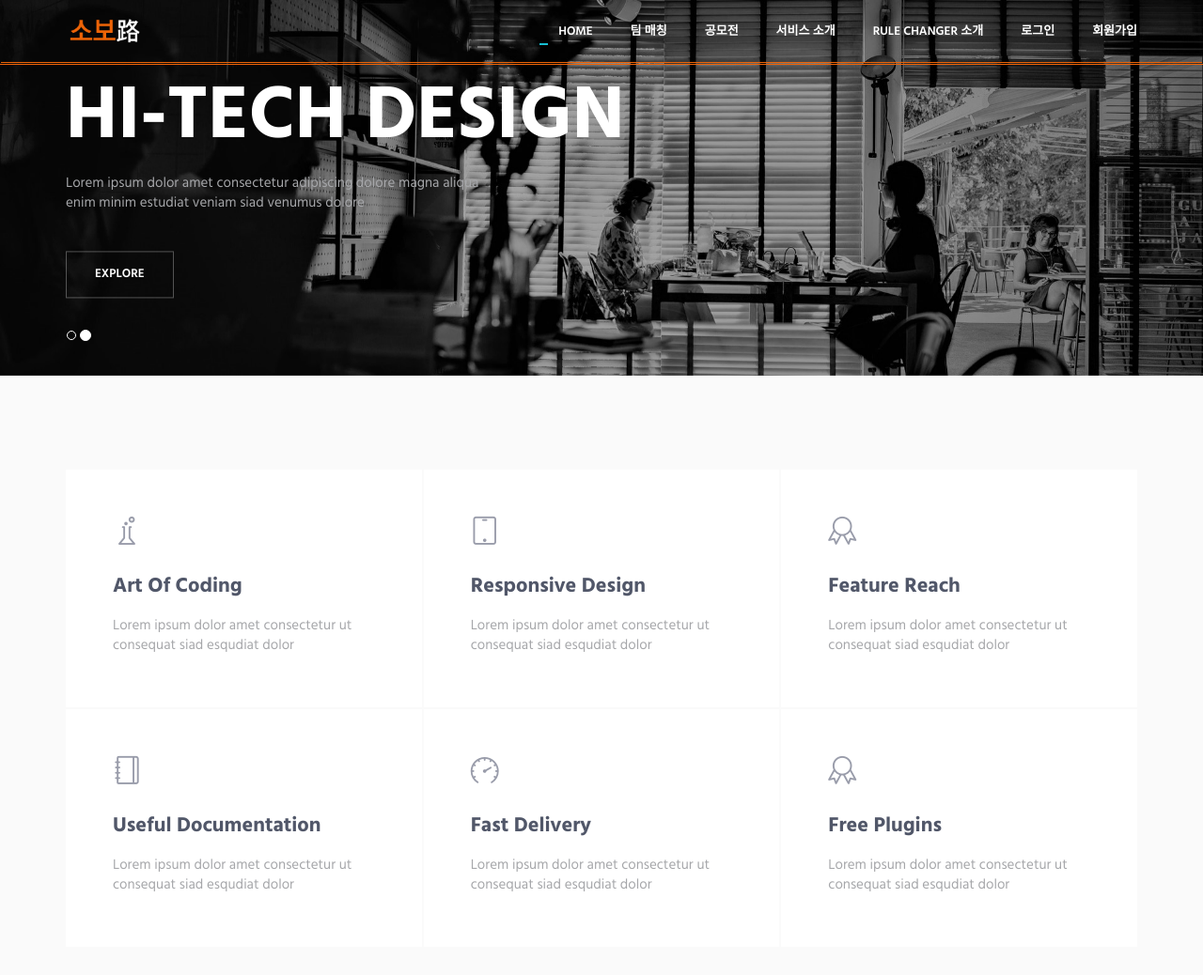
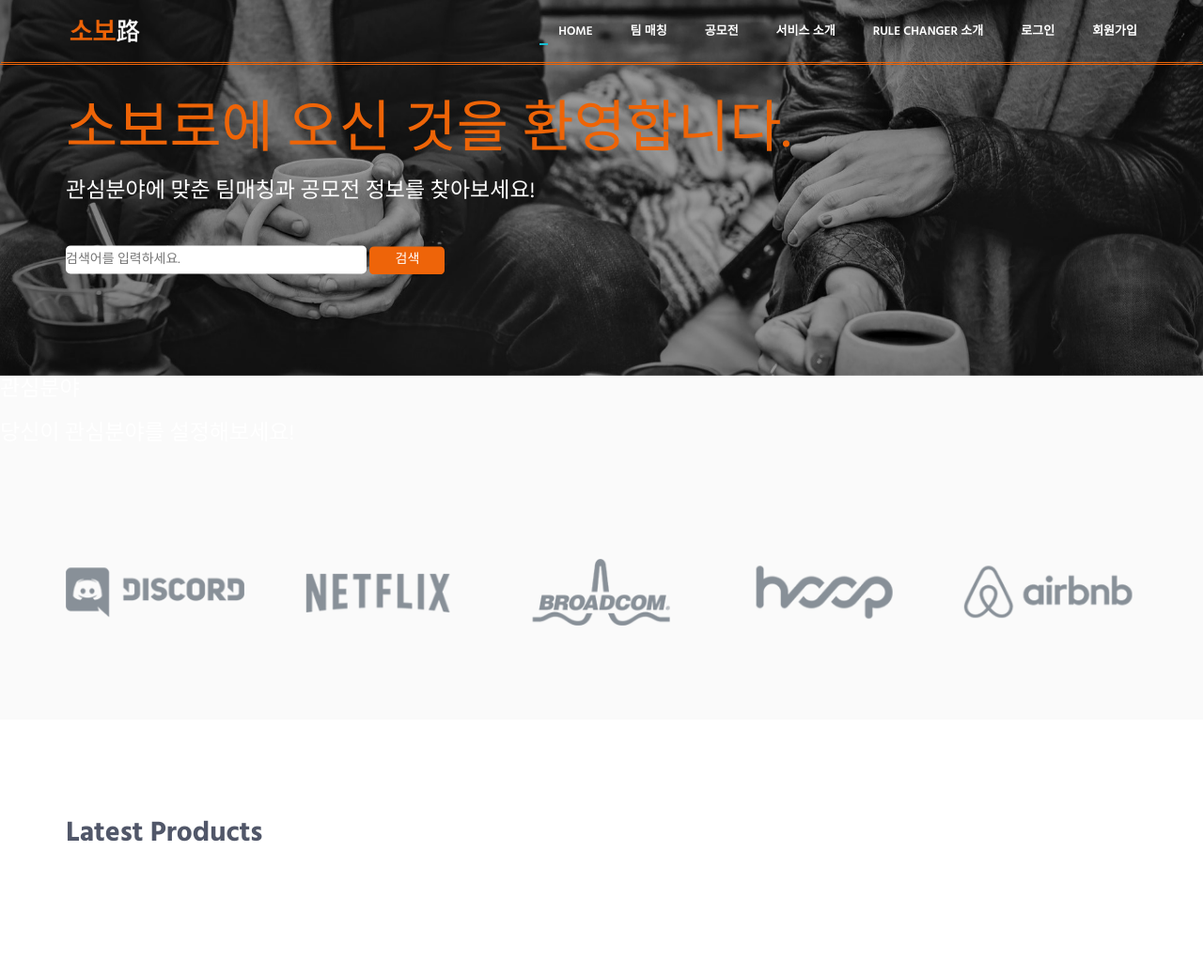
Before and after one commit to Boeing737ng/soboro_page, a plain HTML site: page index.html in a window 1280 px wide. Shown: the top 1038 px of the page at 94% size. Drawn offline with Linux system fonts and the light colour scheme.

Commit message:
input field added and page structure changed

```diff
--- a/css/layout.css
+++ b/css/layout.css
@@ -22,6 +22,26 @@
   	[The "base.scss" contains basic default element styles
   		(colors, typography, margins & padding).]
 ------------------------------------------------------------------*/
+.input-container {
+  width: 404px;
+  height: 30px;
+}
+.input-container input {
+  width: 320px;
+  height: 100%;
+  border: none;
+  padding: 0px;
+  border-radius: 5px;
+}
+.input-container button {
+  color: #fff;
+  background-color: #EE6409;
+  border: none;
+  width: 80px;
+  height: 100%;
+  padding: 0px;
+  border-radius: 5px;
+}
 html {
   overflow-x: hidden;
 }
@@ -35,10 +55,10 @@ body {
 }
 
 p {
-  font-size: 15px;
+  font-size: 23px;
   font-weight: 400;
   font-family: Hind, sans-serif;
-  color: #a6a7aa;
+  color: #fff;
   line-height: 1.4;
   margin-bottom: 15px;
 }
@@ -975,9 +995,9 @@ fieldset[disabled] .btn-theme {
 }
 
 .carousel-title {
-  font-size: 80px;
-  font-weight: 700;
-  color: #fff;
+  font-size: 60px;
+  font-weight: 400;
+  color: #EE6407;
   line-height: 1.1;
   text-transform: uppercase;
 }
--- a/index.html
+++ b/index.html
@@ -14,7 +14,7 @@
     <!-- BEGIN HEAD -->
     <head>
         <meta charset="utf-8"/>
-        <title>Metronic "Asentus" Frontend Freebie</title>
+        <title>SOBORO</title>
         <meta http-equiv="X-UA-Compatible" content="IE=edge">
         <meta content="width=device-width, initial-scale=1" name="viewport"/>
         <meta content="" name="description"/>
@@ -87,10 +87,10 @@
         <div id="carousel-example-generic" class="carousel slide" data-ride="carousel">
             <div class="container">
                 <!-- Indicators -->
-                <ol class="carousel-indicators">
+                <!-- <ol class="carousel-indicators">
                     <li data-target="#carousel-example-generic" data-slide-to="0" class="active"></li>
                     <li data-target="#carousel-example-generic" data-slide-to="1"></li>
-                </ol>
+                </ol> -->
             </div>
 
             <!-- Wrapper for slides -->
@@ -100,22 +100,13 @@
                     <div class="container">
                         <div class="carousel-centered">
                             <div class="margin-b-40">
-                                <h1 class="carousel-title">Hi-Tech Design</h1>
-                                <p>Lorem ipsum dolor amet consectetur adipiscing dolore magna aliqua <br/> enim minim estudiat veniam siad venumus dolore</p>
+                                <h1 class="carousel-title">소보로에 오신 것을 환영합니다.</h1>
+                                <p>관심분야에 맞춘 팀매칭과 공모전 정보를 찾아보세요!</p>
                             </div>
-                            <a href="#" class="btn-theme btn-theme-sm btn-white-brd text-uppercase">Explore</a>
-                        </div>
-                    </div>
-                </div>
-                <div class="item">
-                    <img class="img-responsive" src="img/1920x1080/02-1.jpeg" alt="Slider Image">
-                    <div class="container">
-                        <div class="carousel-centered">
-                            <div class="margin-b-40">
-                                <h2 class="carousel-title">Hi-Tech Design</h2>
-                                <p>Lorem ipsum dolor amet consectetur adipiscing dolore magna aliqua <br/> enim minim estudiat veniam siad venumus dolore</p>
+                            <div class="input-container">
+                                <input type="text" placeholder="검색어를 입력하세요.">
+                                <button>검색</button>
                             </div>
-                            <a href="#" class="btn-theme btn-theme-sm btn-white-brd text-uppercase">Explore</a>
                         </div>
                     </div>
                 </div>
@@ -124,102 +115,52 @@
         <!--========== SLIDER ==========-->
 
         <!--========== PAGE LAYOUT ==========-->
-        <!-- Service -->
-        <div class="bg-color-sky-light" data-auto-height="true">
+        <div class="bg-color-sky-light">
+            <p>관심분야</p>
+            <p>당신이 관심분야를 설정해보세요!</p>
             <div class="content-lg container">
-                <div class="row row-space-1 margin-b-2">
-                    <div class="col-sm-4 sm-margin-b-2">
-                        <div class="wow fadeInLeft" data-wow-duration=".3" data-wow-delay=".3s">
-                            <div class="service" data-height="height">
-                                <div class="service-element">
-                                    <i class="service-icon icon-chemistry"></i>
-                                </div>
-                                <div class="service-info">
-                                    <h3>Art Of Coding</h3>
-                                    <p class="margin-b-5">Lorem ipsum dolor amet consectetur ut consequat siad esqudiat dolor</p>
-                                </div>
-                                <a href="#" class="content-wrapper-link"></a>
-                            </div>
+                <!-- Swiper Clients -->
+                <div class="swiper-slider swiper-clients">
+                    <!-- Swiper Wrapper -->
+                    <div class="swiper-wrapper">
+                        <div class="swiper-slide">
+                            <img class="swiper-clients-img" src="img/clients/01.png" alt="Clients Logo">
+                        </div>
+                        <div class="swiper-slide">
+                            <img class="swiper-clients-img" src="img/clients/02.png" alt="Clients Logo">
+                        </div>
+                        <div class="swiper-slide">
+                            <img class="swiper-clients-img" src="img/clients/03.png" alt="Clients Logo">
+                        </div>
+                        <div class="swiper-slide">
+                            <img class="swiper-clients-img" src="img/clients/04.png" alt="Clients Logo">
+                        </div>
+                        <div class="swiper-slide">
+                            <img class="swiper-clients-img" src="img/clients/05.png" alt="Clients Logo">
+                        </div>
+                        <div class="swiper-slide">
+                            <img class="swiper-clients-img" src="img/clients/06.png" alt="Clients Logo">
+                        </div>
+                        <div class="swiper-slide">
+                            <img class="swiper-clients-img" src="img/clients/05.png" alt="Clients Logo">
+                        </div>
+                        <div class="swiper-slide">
+                            <img class="swiper-clients-img" src="img/clients/06.png" alt="Clients Logo">
+                        </div>
+                        <div class="swiper-slide">
+                            <img class="swiper-clients-img" src="img/clients/05.png" alt="Clients Logo">
+                        </div>
+                        <div class="swiper-slide">
+                            <img class="swiper-clients-img" src="img/clients/06.png" alt="Clients Logo">
                         </div>
                     </div>
-                    <div class="col-sm-4 sm-margin-b-2">
-                        <div class="wow fadeInLeft" data-wow-duration=".3" data-wow-delay=".2s">
-                            <div class="service" data-height="height">
-                                <div class="service-element">
-                                    <i class="service-icon icon-screen-tablet"></i>
-                                </div>
-                                <div class="service-info">
-                                    <h3>Responsive Design</h3>
-                                    <p class="margin-b-5">Lorem ipsum dolor amet consectetur ut consequat siad esqudiat dolor</p>
-                                </div>
-                                <a href="#" class="content-wrapper-link"></a>
-                            </div>
-                        </div>
-                    </div>
-                    <div class="col-sm-4">
-                        <div class="wow fadeInLeft" data-wow-duration=".3" data-wow-delay=".1s">
-                            <div class="service" data-height="height">
-                                <div class="service-element">
-                                    <i class="service-icon icon-badge"></i>
-                                </div>
-                                <div class="service-info">
-                                    <h3>Feature Reach</h3>
-                                    <p class="margin-b-5">Lorem ipsum dolor amet consectetur ut consequat siad esqudiat dolor</p>
-                                </div>
-                                <a href="#" class="content-wrapper-link"></a>
-                            </div>
-                        </div>
-                    </div>
+                    <!-- End Swiper Wrapper -->
                 </div>
-                <!--// end row -->
-
-                <div class="row row-space-1">
-                    <div class="col-sm-4 sm-margin-b-2">
-                        <div class="wow fadeInLeft" data-wow-duration=".3" data-wow-delay=".4s">
-                            <div class="service" data-height="height">
-                                <div class="service-element">
-                                    <i class="service-icon icon-notebook"></i>
-                                </div>
-                                <div class="service-info">
-                                    <h3>Useful Documentation</h3>
-                                    <p class="margin-b-5">Lorem ipsum dolor amet consectetur ut consequat siad esqudiat dolor</p>
-                                </div>
-                                <a href="#" class="content-wrapper-link"></a>
-                            </div>
-                        </div>
-                    </div>
-                    <div class="col-sm-4 sm-margin-b-2">
-                        <div class="wow fadeInLeft" data-wow-duration=".3" data-wow-delay=".5s">
-                            <div class="service" data-height="height">
-                                <div class="service-element">
-                                    <i class="service-icon icon-speedometer"></i>
-                                </div>
-                                <div class="service-info">
-                                    <h3>Fast Delivery</h3>
-                                    <p class="margin-b-5">Lorem ipsum dolor amet consectetur ut consequat siad esqudiat dolor</p>
-                                </div>
-                                <a href="#" class="content-wrapper-link"></a>
-                            </div>
-                        </div>
-                    </div>
-                    <div class="col-sm-4">
-                        <div class="wow fadeInLeft" data-wow-duration=".3" data-wow-delay=".6s">
-                            <div class="service" data-height="height">
-                                <div class="service-element">
-                                    <i class="service-icon icon-badge"></i>
-                                </div>
-                                <div class="service-info">
-                                    <h3>Free Plugins</h3>
-                                    <p class="margin-b-5">Lorem ipsum dolor amet consectetur ut consequat siad esqudiat dolor</p>
-                                </div>
-                                <a href="#" class="content-wrapper-link"></a>
-                            </div>
-                        </div>
-                    </div>
-                </div>
-                <!--// end row -->
+                <!-- End Swiper Clients -->
             </div>
         </div>
+        <!-- Service -->
+
         <!-- End Service -->
 
         <!-- Latest Products -->
@@ -277,36 +218,6 @@
         <!-- End Latest Products -->
 
         <!-- Clients -->
-        <div class="bg-color-sky-light">
-            <div class="content-lg container">
-                <!-- Swiper Clients -->
-                <div class="swiper-slider swiper-clients">
-                    <!-- Swiper Wrapper -->
-                    <div class="swiper-wrapper">
-                        <div class="swiper-slide">
-                            <img class="swiper-clients-img" src="img/clients/01.png" alt="Clients Logo">
-                        </div>
-                        <div class="swiper-slide">
-                            <img class="swiper-clients-img" src="img/clients/02.png" alt="Clients Logo">
-                        </div>
-                        <div class="swiper-slide">
-                            <img class="swiper-clients-img" src="img/clients/03.png" alt="Clients Logo">
-                        </div>
-                        <div class="swiper-slide">
-                            <img class="swiper-clients-img" src="img/clients/04.png" alt="Clients Logo">
-                        </div>
-                        <div class="swiper-slide">
-                            <img class="swiper-clients-img" src="img/clients/05.png" alt="Clients Logo">
-                        </div>
-                        <div class="swiper-slide">
-                            <img class="swiper-clients-img" src="img/clients/06.png" alt="Clients Logo">
-                        </div>
-                    </div>
-                    <!-- End Swiper Wrapper -->
-                </div>
-                <!-- End Swiper Clients -->
-            </div>
-        </div>
         <!-- End Clients -->
 
         <!-- Testimonials -->
```
